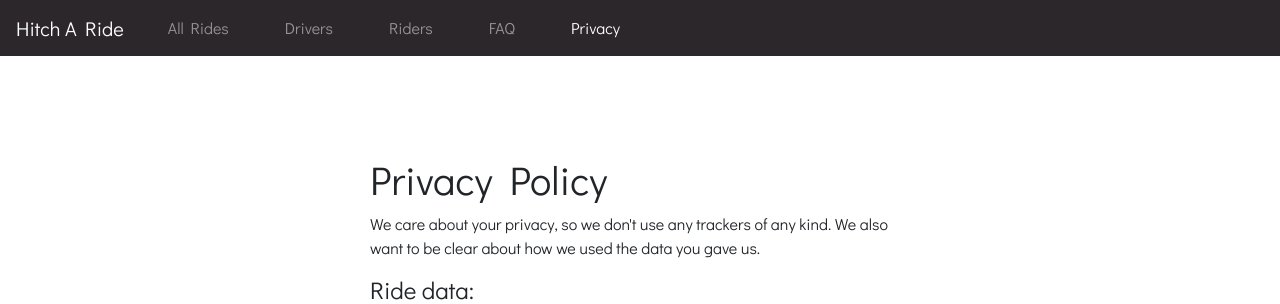
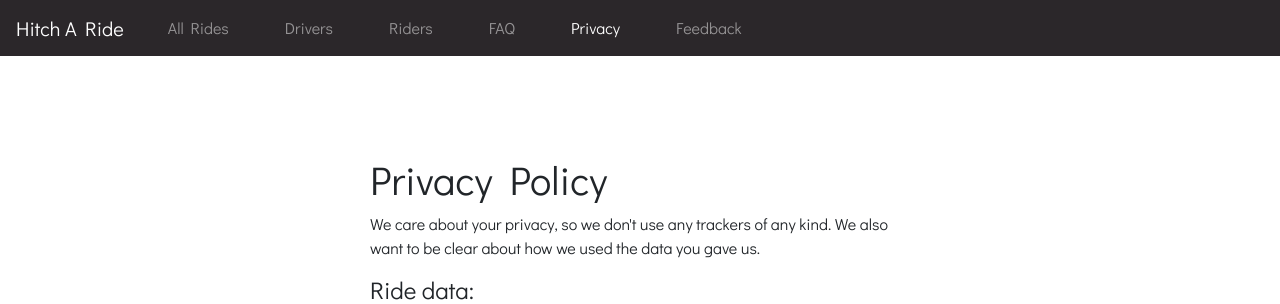
Before and after one commit to mes258/hikePool, a Flask app: page /privacy in a window 1280 px wide. Shown: the top 304 px of the page. Run offline with Flask 2, Linux system fonts and the light colour scheme; some libraries are stand-ins or nearby versions.

Commit message:
Updated nav bar on privacy page

```diff
--- a/templates/privacy.html
+++ b/templates/privacy.html
@@ -30,6 +30,9 @@
             </li>
             <li class="nav-item">
               <a class="nav-link active" href="{{url_for('privacy')}}">Privacy</a>
+            </li>
+            <li class="nav-item">
+                <a class="nav-link" href="{{url_for('feedback')}}">Feedback</a>
             </li>
           </ul>
         </div>
```
